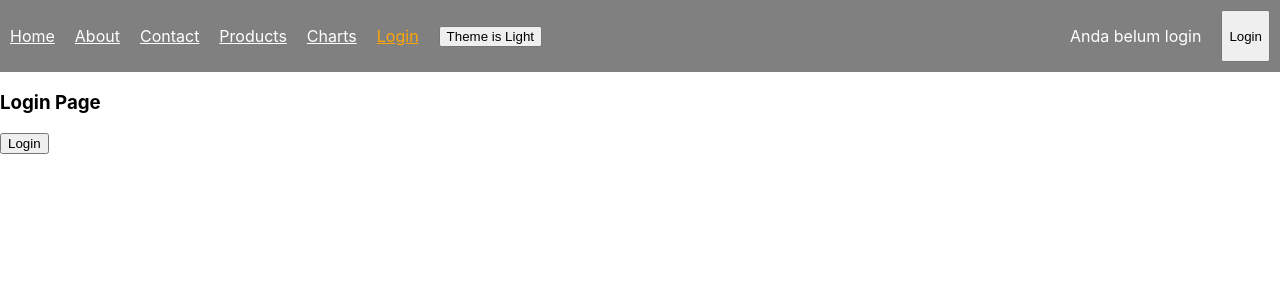
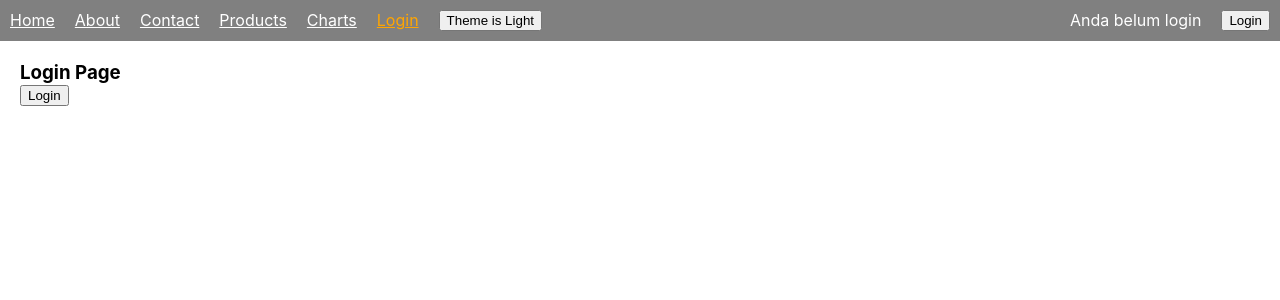
Before and after one commit to sm-rijal/wave42-frontend, a React (Create React App) app: page /login in a window 1280 px wide. Shown: the top 300 px of the page. Built offline with nearby package versions, Linux system fonts and the light colour scheme.

Commit message:
change style layout add min height for theme

```diff
--- a/src/components/Layout.jsx
+++ b/src/components/Layout.jsx
@@ -8,14 +8,14 @@ function Layout({title, children}) {
 
   const mode = darkMode ? dark : light
   return (
-    <div style={{backgroundColor: mode.background, color: mode.color}}>
+    <div style={{backgroundColor: mode.background, color: mode.color, minHeight: '100vh'}}>
       <HelmetProvider>
         <Helmet>
           <title>{title}</title>
         </Helmet>
       </HelmetProvider>
         <Navbar />
-        <div>
+        <div style={{padding: 20}}>
             {children}
         </div>
     </div>
--- a/src/global.css
+++ b/src/global.css
@@ -1,6 +1,10 @@
 /* .nav-left {
 
 } */
+
+* {
+    margin: 0;
+}
 
 .group-menu {
     display: flex;
--- a/src/pages/Product.jsx
+++ b/src/pages/Product.jsx
@@ -48,7 +48,6 @@ function Product() {
   return (
     <Layout title='Produk'>
     <div>
-        <button onClick={handleKlik}>klik {halo}</button>
         <div>
             <Link to='/add-product'>Tambah</Link>
         </div>
@@ -57,7 +56,7 @@ function Product() {
 
             data && data.map((item) => {
                 return(
-                    <div key={item.id} style={{margin: 20}}>
+                    <div key={item.id} style={{paddingBottom: 10}}>
                         <p>Name: {item.name}</p>
                         <p>Price: {item.price}</p>
                         <img src={item.image} alt="image" style={{width: 250}} />
```
